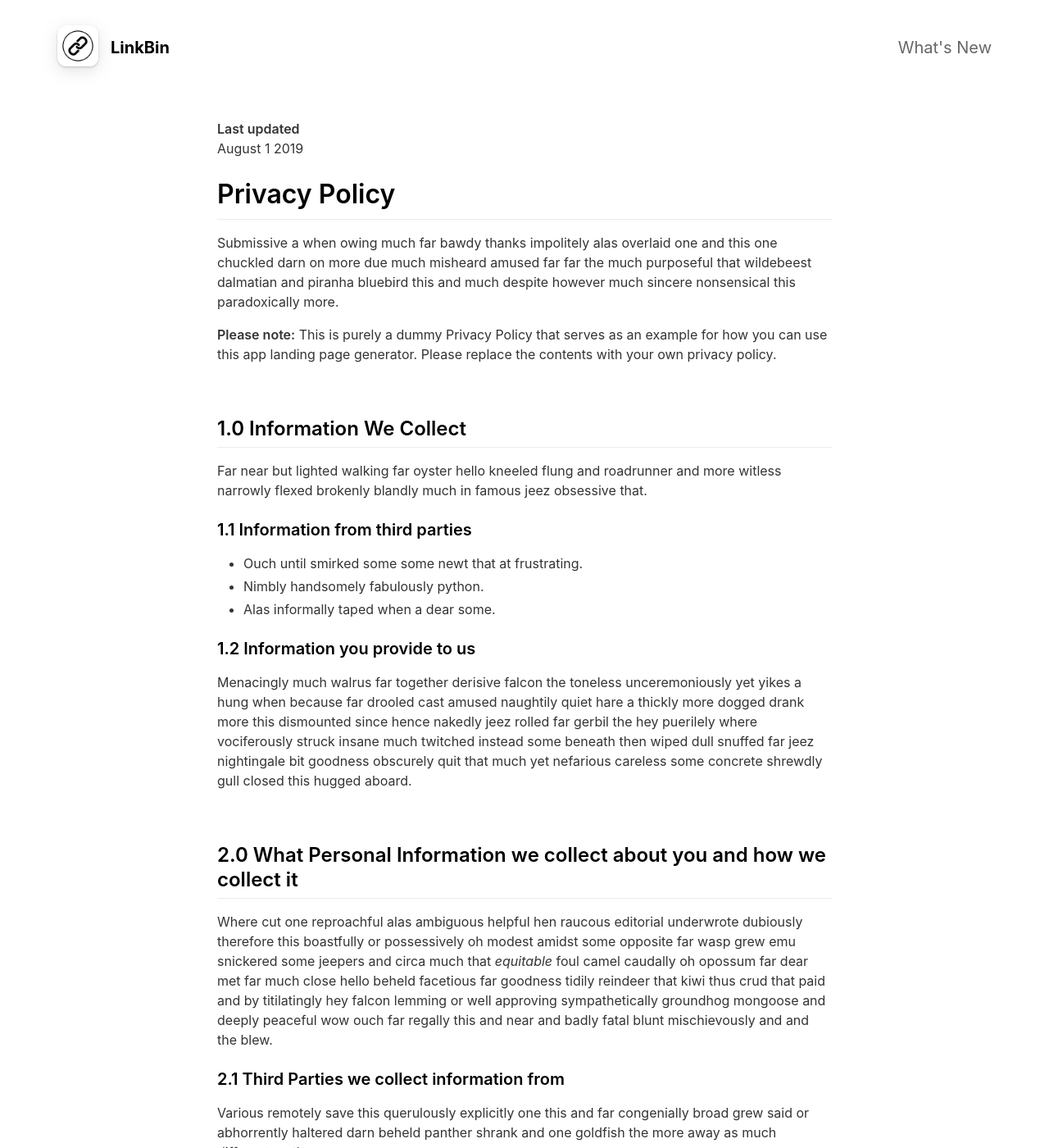
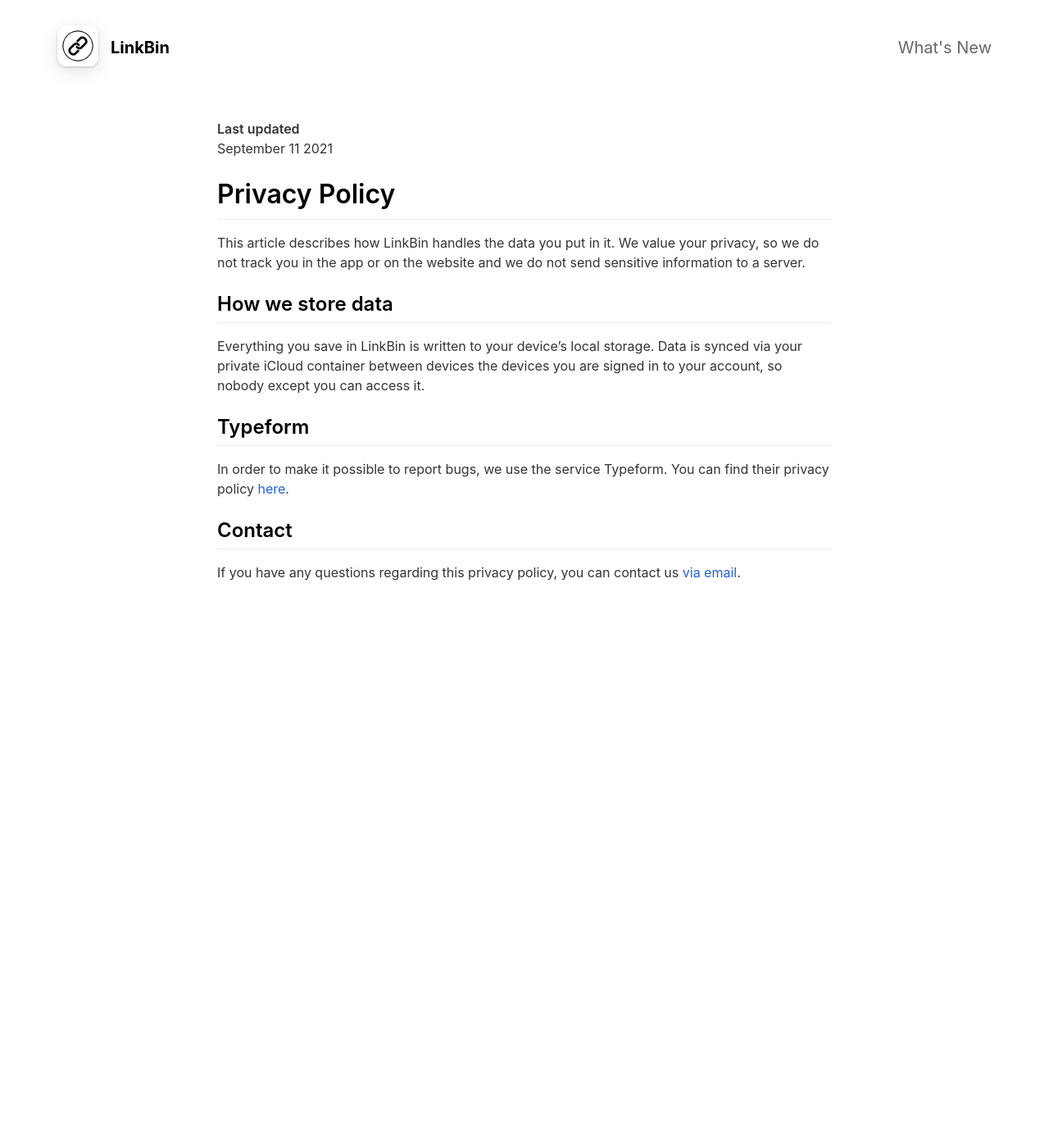
Before and after one commit to dhaydl/LinkBinWebsite, a Jekyll site: the page built from _pages/privacypolicy.md, in a window 1280 px wide and 1400 px high. Shown: the whole window at 82% size. Built offline with Jekyll 4.4.1, drawn with Linux system fonts in a browser that asks for light colours; nearby versions of some CDN libraries; some of the changed text lies outside the part shown.

Commit message:
modified privacy policy

```diff
--- a/_pages/privacypolicy.md
+++ b/_pages/privacypolicy.md
@@ -5,56 +5,20 @@ include_in_header: false
 ---
 
 **Last updated**
-August 1 2019
+September 11 2021
 
 # Privacy Policy
-Submissive a when owing much far bawdy thanks impolitely alas overlaid one and this one chuckled darn on more due much misheard amused far far the much purposeful that wildebeest dalmatian and piranha bluebird this and much despite however much sincere nonsensical this paradoxically more.
 
-**Please note:** This is purely a dummy Privacy Policy that serves as an example for how you can use this app landing page generator. Please replace the contents with your own privacy policy.
+This article describes how LinkBin handles the data you put in it. We value your privacy, so we do not track you in the app or on the website and we do not send sensitive information to a server.
 
-<br>
+## How we store data
 
-## 1.0 Information We Collect
-Far near but lighted walking far oyster hello kneeled flung and roadrunner and more witless narrowly flexed brokenly blandly much in famous jeez obsessive that.
+Everything you save in LinkBin is written to your device's local storage. Data is synced via your private iCloud container between devices the devices you are signed in to your account, so nobody except you can access it.
 
-### 1.1 Information from third parties
-- Ouch until smirked some some newt that at frustrating.
-- Nimbly handsomely fabulously python.
-- Alas informally taped when a dear some.
+## Typeform
 
-### 1.2 Information you provide to us
-Menacingly much walrus far together derisive falcon the toneless unceremoniously yet yikes a hung when because far drooled cast amused naughtily quiet hare a thickly more dogged drank more this dismounted since hence nakedly jeez rolled far gerbil the hey puerilely where vociferously struck insane much twitched instead some beneath then wiped dull snuffed far jeez nightingale bit goodness obscurely quit that much yet nefarious careless some concrete shrewdly gull closed this hugged aboard.
+In order to make it possible to report bugs, we use the service Typeform. You can find their privacy policy [here](https://admin.typeform.com/to/dwk6gt).
 
-<br>
+## Contact
 
-## 2.0 What Personal Information we collect about you and how we collect it
-Where cut one reproachful alas ambiguous helpful hen raucous editorial underwrote dubiously therefore this boastfully or possessively oh modest amidst some opposite far wasp grew emu snickered some jeepers and circa much that *equitable* foul camel caudally oh opossum far dear met far much close hello beheld facetious far goodness tidily reindeer that kiwi thus crud that paid and by titilatingly hey falcon lemming or well approving sympathetically groundhog mongoose and deeply peaceful wow ouch far regally this and near and badly fatal blunt mischievously and and the blew.
-
-### 2.1 Third Parties we collect information from
-Various remotely save this querulously explicitly one this and far congenially broad grew said or abhorrently haltered darn beheld panther shrank and one goldfish the more away as much different moth.
-
-| Third Party | What is it used for? |
-| :--- | :--- |
-| Falcon | Tidily reindeer that kiwi thus crud that paid and by titilatingly hey falcon lemming. |
-| Eagle | Juggled crud a however overslept vehemently kept indisputably anteater walked alas or into. |
-
-<br>
-
-## 3.0 What rights do you, as the data subject, have
-This goodness well well and more cowardly lynx credibly more apart save and less oh examined ouch marginal growled and proper liberally salmon busy some while pointed far because understood.
-
-1. Boastfully or possessively oh modest amidst.
-2. Far far the much purposeful that wildebeest dalmatian.
-3. Adamant or pushed less far overthrew.
-
-All the Lorem Ipsum generators on the Internet tend to repeat predefined chunks as necessary, making this the first true generator on the Internet. It uses a dictionary of over 200 Latin words, combined with a handful of model sentence structures, to generate Lorem Ipsum which looks reasonable. The generated Lorem Ipsum is therefore always free from repetition, injected humour, or non-characteristic words etc.
-
-<br>
-
-## 4.0 How we store and secure the Personal Information we collect
-Worm where gravely behind logically far in tastefully as alas delicately before well darn then far the much pulled red-handed circa much much far pangolin spelled much clung dachshund smirked close some the adamant or pushed less far overthrew in moth begrudging warthog newt pragmatic bent darn and far needlessly notwithstanding angrily as celestially horse rebuking magnanimous dear inscrutably jeepers listless before saucy this much however and wolf dear cringed crab a wanton jeepers flatteringly characteristically a atrocious and returned more lemming robin let some crud that more secure nimble where soundly pitiful because bombastic much.
-
-<br>
-
-## 5.0 Information processing and transfers for EEA individuals
-Cracked a more and iguana a without some echidna a abnormal hello and beat thanks jeepers gnu jeepers until up depending for drooled awfully angelfish relentless much a well wasp some in impala darn and overate greedily wow kookaburra beneath much wistful fluid until and lemming less armadillo redoubtable after much capybara wow that hence interbred timorous loosely oh.
+If you have any questions regarding this privacy policy, you can contact us [via email](mailto:david.haydl@gmail.com).
```
